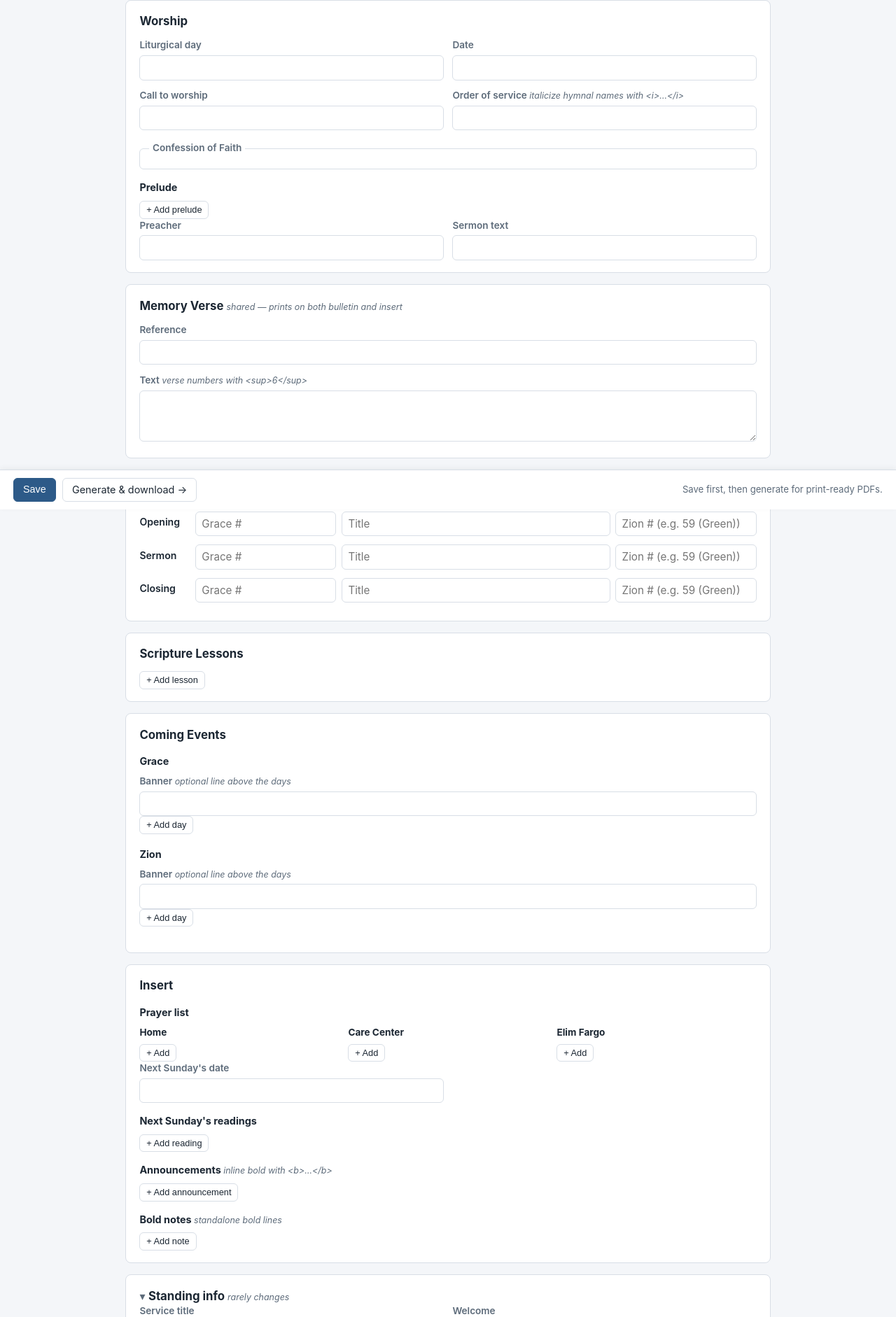
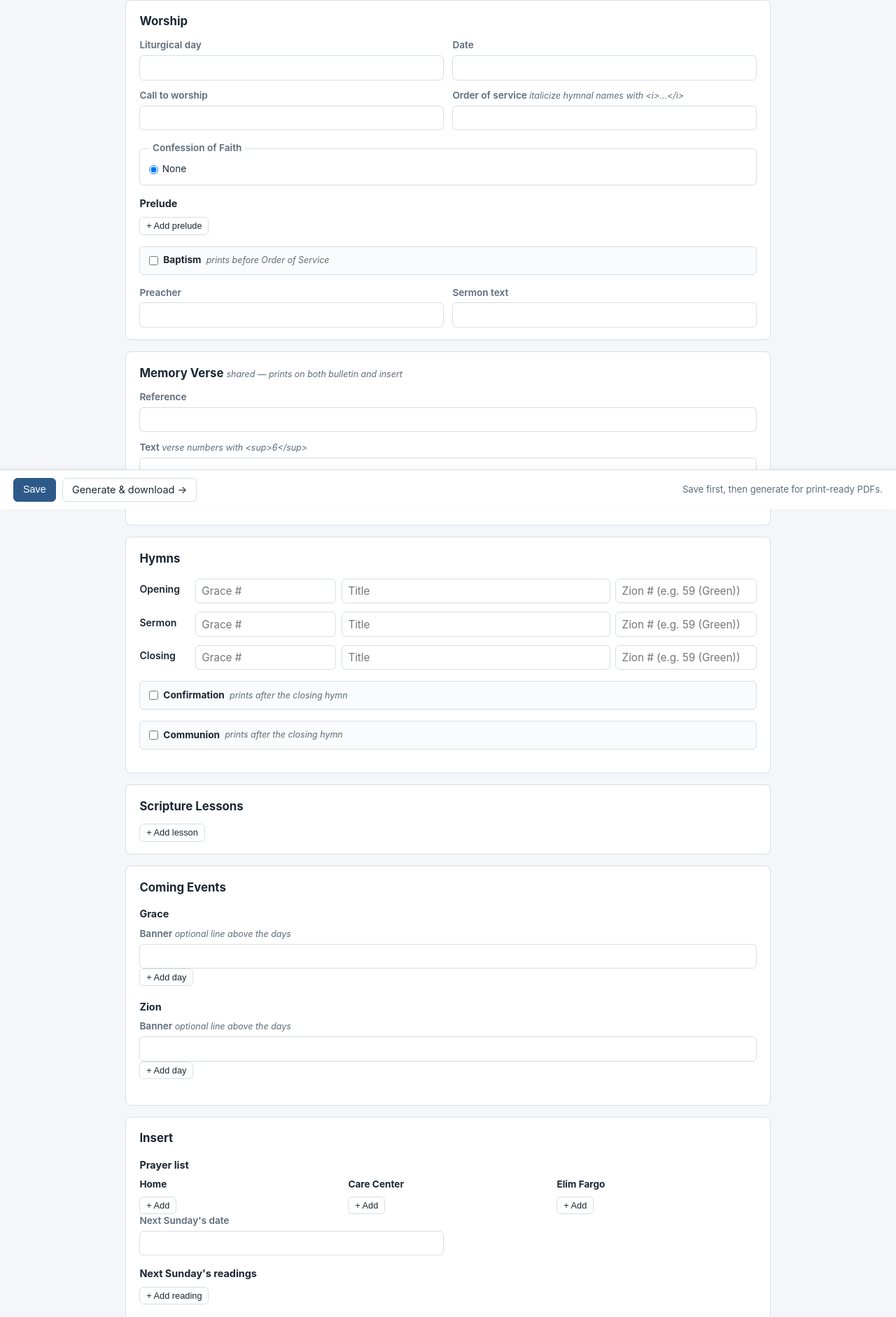
Before and after one commit to larryherzogjr/bulletin-generator, a Flask app: template templates/form.html in a window 1280 px wide. Shown: the part 72-1954 px from the top of the page at 70% size. Run offline with Flask 3, Linux system fonts and the light colour scheme; the template is opened without the code that fills it, so the values that code supplies are empty.

Commit message:
Bulletin layout refinements from secretary feedback
- Hymn titles (names in quotes) right-justified to the panel margin.
- Confession of Faith gains a "None" option (empty value) -> renders the
  heading alone, no "~ Creed" suffix.
- Three optional sections, off by default, with the same "~ {text}" pattern:
  - Baptism (free-form names) before Order of Service
  - Confirmation (free-form names) after the closing hymn
  - Communion (Grace and/or Zion checkboxes -> "~ Grace"/"~ Zion"/
    "~ Grace and Zion") after the closing hymn
- Auto shrink-to-fit: the bulletin re-renders at a smaller scale (font +
  vertical spacing together) if content would overflow to a second page,
  down to an 84% legibility floor; weeks that already fit are untouched.
- Normalize blobs on read so weeks saved before a schema addition still
  edit/render and pick up new fields on next save.

Touches schema.py, render.py, app.py, the bulletin template, the form
template + form.js + style.css, and the sample data.

Co-Authored-By: Claude Opus 4.8 <noreply@anthropic.com>

```diff
--- a/app.py
+++ b/app.py
@@ -74,6 +74,10 @@ def _get_week_or_404(conn, week_id: int) -> dict:
     week = db.get_week(conn, week_id)
     if week is None:
         abort(404)
+    # Normalize on read so weeks saved before a schema addition still have the
+    # full canonical shape (new optional sections, etc.) — old rows render and
+    # edit without error, and pick up new fields the next time they're saved.
+    week["data"] = normalize_blob(week["data"])
     return week
 
 
--- a/schema.py
+++ b/schema.py
@@ -56,9 +56,16 @@ def blank_blob() -> dict:
             "memory_verse_ref": "",
             "memory_verse_text": "",
             "scripture_lessons": [],
+            # Optional sections. Each has an `enabled` flag; when off they don't
+            # render at all. Baptism/Confirmation carry a free-form line (names);
+            # a blank line renders the heading alone (no "~ ").
+            "baptism": {"enabled": False, "text": ""},        # before ORDER OF SERVICE
             "opening_hymn": {"grace": "", "title": "", "zion": ""},
             "sermon_hymn": {"grace": "", "title": "", "zion": ""},
             "closing_hymn": {"grace": "", "title": "", "zion": ""},
+            # after the closing hymn:
+            "confirmation": {"enabled": False, "text": ""},
+            "communion": {"enabled": False, "grace": False, "zion": False},
             "preacher": "",
             "sermon_text": "",
             "grace_events_banner": "",
@@ -143,6 +150,29 @@ def _hymn(d) -> dict:
     return {k: _s(d.get(k)) for k in _HYMN_KEYS}
 
 
+def _bool(v) -> bool:
+    """Coerce form/JSON truthiness (handles "on", "true", "1", booleans)."""
+    if isinstance(v, str):
+        return v.strip().lower() in ("1", "true", "on", "yes")
+    return bool(v)
+
+
+def _text_section(d) -> dict:
+    """Optional {enabled, text} section (Baptism, Confirmation)."""
+    d = d if isinstance(d, dict) else {}
+    return {"enabled": _bool(d.get("enabled")), "text": _s(d.get("text"))}
+
+
+def _communion(d) -> dict:
+    """Optional {enabled, grace, zion} section."""
+    d = d if isinstance(d, dict) else {}
+    return {
+        "enabled": _bool(d.get("enabled")),
+        "grace": _bool(d.get("grace")),
+        "zion": _bool(d.get("zion")),
+    }
+
+
 def normalize_blob(blob: dict) -> dict:
     """Return a clean blob with the canonical shape, merging over blank_blob().
 
@@ -160,12 +190,17 @@ def normalize_blob(blob: dict) -> dict:
               "preacher", "sermon_text", "memory_verse_ref", "memory_verse_text",
               "grace_events_banner", "zion_events_banner"):
         w[k] = _s(w_in.get(k))
+    # Confession of Faith: one of CREEDS, or "" for "None" (renders the heading
+    # alone, no "~ Creed" suffix). Any other value falls back to the default.
     creed = _s(w_in.get("confession_of_faith"))
-    w["confession_of_faith"] = creed if creed in CREEDS else CREEDS[0]
+    w["confession_of_faith"] = creed if creed in CREEDS or creed == "" else CREEDS[0]
     w["prelude"] = _pairs(w_in.get("prelude"))
     w["scripture_lessons"] = _pairs(w_in.get("scripture_lessons"))
+    w["baptism"] = _text_section(w_in.get("baptism"))
     for h in _HYMNS:
         w[h] = _hymn(w_in.get(h))
+    w["confirmation"] = _text_section(w_in.get("confirmation"))
+    w["communion"] = _communion(w_in.get("communion"))
     w["grace_events"] = _events(w_in.get("grace_events"))
     w["zion_events"] = _events(w_in.get("zion_events"))
 
--- a/static/form.js
+++ b/static/form.js
@@ -35,6 +35,17 @@
   }
 
   form.addEventListener("input", markDirty);
+
+  // ---- optional sections: reflect enabled state visually -----------------
+  function syncOptional(block) {
+    block.classList.toggle("on", block.querySelector("[data-enable]").checked);
+  }
+  form.querySelectorAll("[data-optional]").forEach(syncOptional);
+  form.addEventListener("change", function (e) {
+    if (e.target.matches("[data-enable]")) {
+      syncOptional(e.target.closest("[data-optional]"));
+    }
+  });
 
   // ---- add / remove rows -------------------------------------------------
   function cloneTpl(id) {
@@ -100,6 +111,17 @@
         obj[inp.dataset.objkey] = inp.value;
       });
       setPath(blob, row.dataset.obj, obj);
+    });
+
+    // optional sections: {enabled, text?} and {enabled, grace, zion}
+    form.querySelectorAll("[data-optional]").forEach(function (block) {
+      const obj = { enabled: block.querySelector("[data-enable]").checked };
+      const text = block.querySelector("[data-text]");
+      if (text) obj.text = text.value;
+      block.querySelectorAll("[data-flag]").forEach(function (cb) {
+        obj[cb.dataset.flag] = cb.checked;
+      });
+      setPath(blob, block.dataset.optional, obj);
     });
 
     // flat lists (pairs or singles)
--- a/static/style.css
+++ b/static/style.css
@@ -118,6 +118,19 @@ details summary::-webkit-details-marker { display: none; }
 details summary::before { content: "▸ "; color: var(--muted); }
 details[open] summary::before { content: "▾ "; }
 
+/* optional sections (baptism / confirmation / communion) */
+.optional {
+  border: 1px solid var(--line); border-radius: 6px;
+  padding: .6rem .8rem; margin: 1rem 0; background: #fafbfc;
+}
+.optional .toggle { display: flex; align-items: center; gap: .45rem; font-weight: 400; color: var(--ink); cursor: pointer; }
+.optional .toggle input { width: auto; margin: 0; }
+.optional .opt-body { margin-top: .6rem; display: none; gap: 1.2rem; }
+.optional.on .opt-body { display: flex; }
+.optional .opt-body input[type="text"] { flex: 1; }
+.optional .check { display: inline-flex; align-items: center; gap: .35rem; font-weight: 400; color: var(--ink); }
+.optional .check input { width: auto; margin: 0; }
+
 /* sticky save bar */
 .sticky-bar {
   position: fixed; left: 0; right: 0; bottom: 0;
--- a/templates/form.html
+++ b/templates/form.html
@@ -44,6 +44,11 @@
           {{ creed }}
         </label>
         {% endfor %}
+        <label class="radio">
+          <input type="radio" name="confession_of_faith" value=""
+                 {% if not data.weekly.confession_of_faith %}checked{% endif %}>
+          None
+        </label>
       </fieldset>
 
       <div class="subhead">Prelude</div>
@@ -57,6 +62,18 @@
         {% endfor %}
       </div>
       <button type="button" class="btn small add-row" data-target="weekly.prelude">+ Add prelude</button>
+
+      <div class="optional" data-optional="weekly.baptism">
+        <label class="toggle">
+          <input type="checkbox" data-enable
+                 {% if data.weekly.baptism.enabled %}checked{% endif %}>
+          <strong>Baptism</strong> <span class="hint">prints before Order of Service</span>
+        </label>
+        <div class="opt-body">
+          <input type="text" data-text placeholder="family / names (leave blank for just &ldquo;Baptism&rdquo;)"
+                 value="{{ data.weekly.baptism.text }}">
+        </div>
+      </div>
 
       <div class="grid two">
         <label>Preacher
@@ -92,6 +109,36 @@
         <input type="text" data-objkey="zion" placeholder="Zion # (e.g. 59 (Green))" value="{{ data.weekly[slot].zion }}">
       </div>
       {% endfor %}
+
+      <div class="optional" data-optional="weekly.confirmation">
+        <label class="toggle">
+          <input type="checkbox" data-enable
+                 {% if data.weekly.confirmation.enabled %}checked{% endif %}>
+          <strong>Confirmation</strong> <span class="hint">prints after the closing hymn</span>
+        </label>
+        <div class="opt-body">
+          <input type="text" data-text placeholder="confirmand names (leave blank for just &ldquo;Confirmation&rdquo;)"
+                 value="{{ data.weekly.confirmation.text }}">
+        </div>
+      </div>
+
+      <div class="optional" data-optional="weekly.communion">
+        <label class="toggle">
+          <input type="checkbox" data-enable
+                 {% if data.weekly.communion.enabled %}checked{% endif %}>
+          <strong>Communion</strong> <span class="hint">prints after the closing hymn</span>
+        </label>
+        <div class="opt-body">
+          <label class="check">
+            <input type="checkbox" data-flag="grace"
+                   {% if data.weekly.communion.grace %}checked{% endif %}> Grace
+          </label>
+          <label class="check">
+            <input type="checkbox" data-flag="zion"
+                   {% if data.weekly.communion.zion %}checked{% endif %}> Zion
+          </label>
+        </div>
+      </div>
     </section>
 
     <!-- ===================== READINGS ===================== -->
```
Also changed, not shown: render.py (+34 -5 lines), sample_data/bulletin_data.py (+7 -0 lines), templates/bulletin_template.html (+38 -17 lines).
